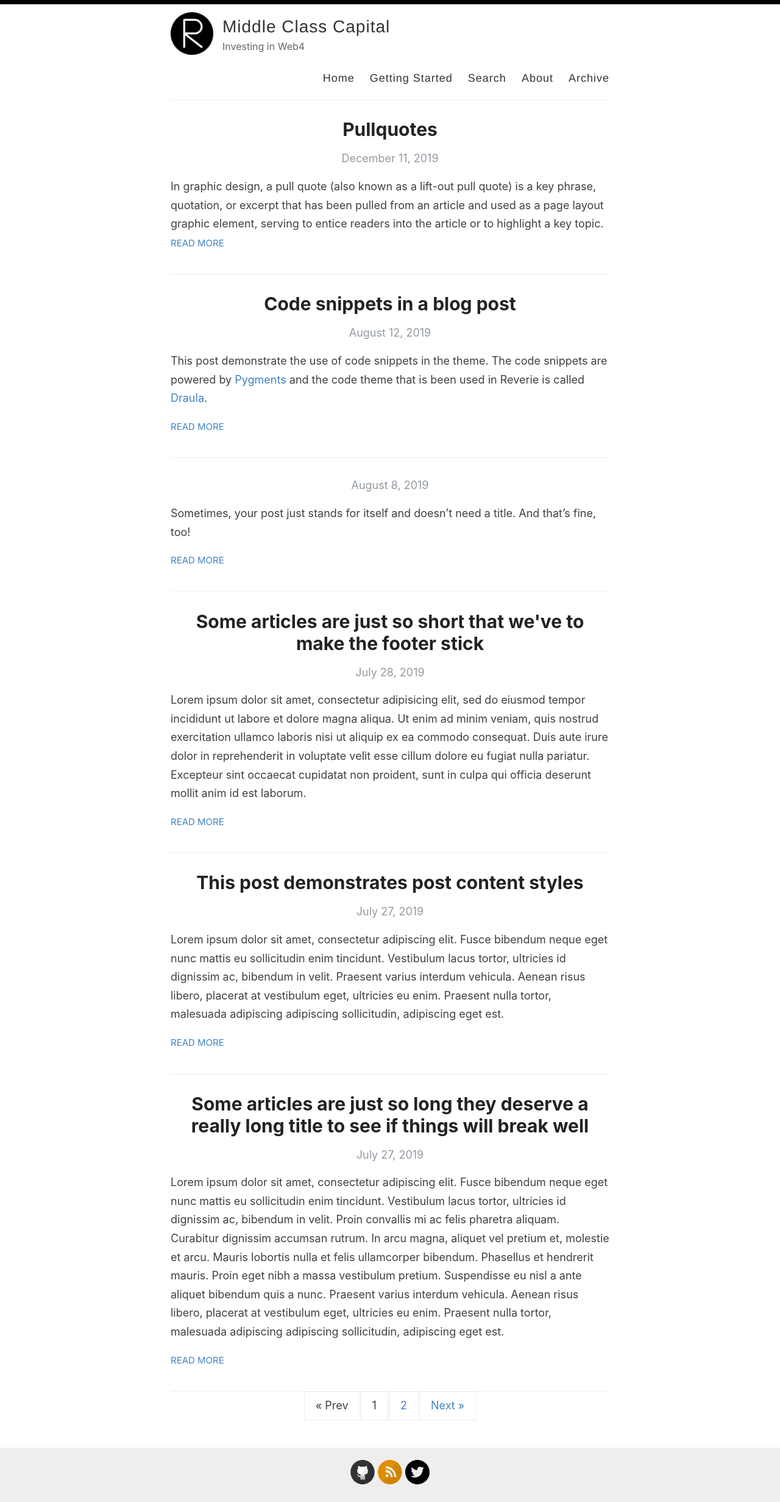
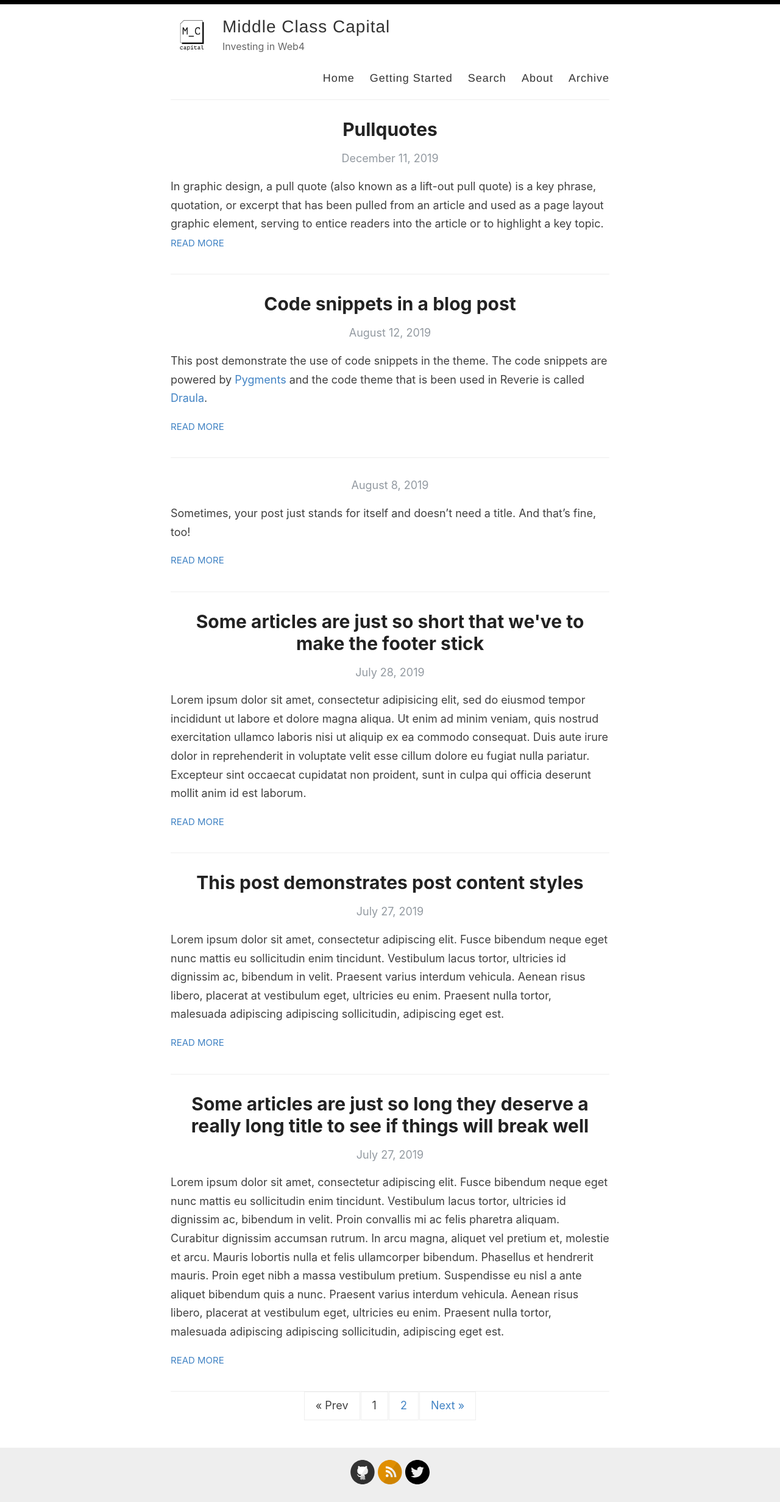
Before and after one commit to shakiXBT/mcc-website, a Jekyll site: the page built from index.html, in a window 1280 px wide. Shown: the whole page at 61% size. Built offline with Jekyll 4.4.1, drawn with Linux system fonts in a browser that asks for light colours; the list of posts is cut into pages by our own code.

Commit message:
feat: update image

```diff
--- a/_config.yml
+++ b/_config.yml
@@ -12,7 +12,7 @@ author: MCC
 description: Investing in Web4
 
 # URL of your avatar or profile pic (you could use your GitHub profile pic)
-avatar: /images/reverie.png
+avatar: /images/mcc.jpg
 
 #
 # Flags below are optional
```
Also changed, not shown: images/mcc.jpg (added).
